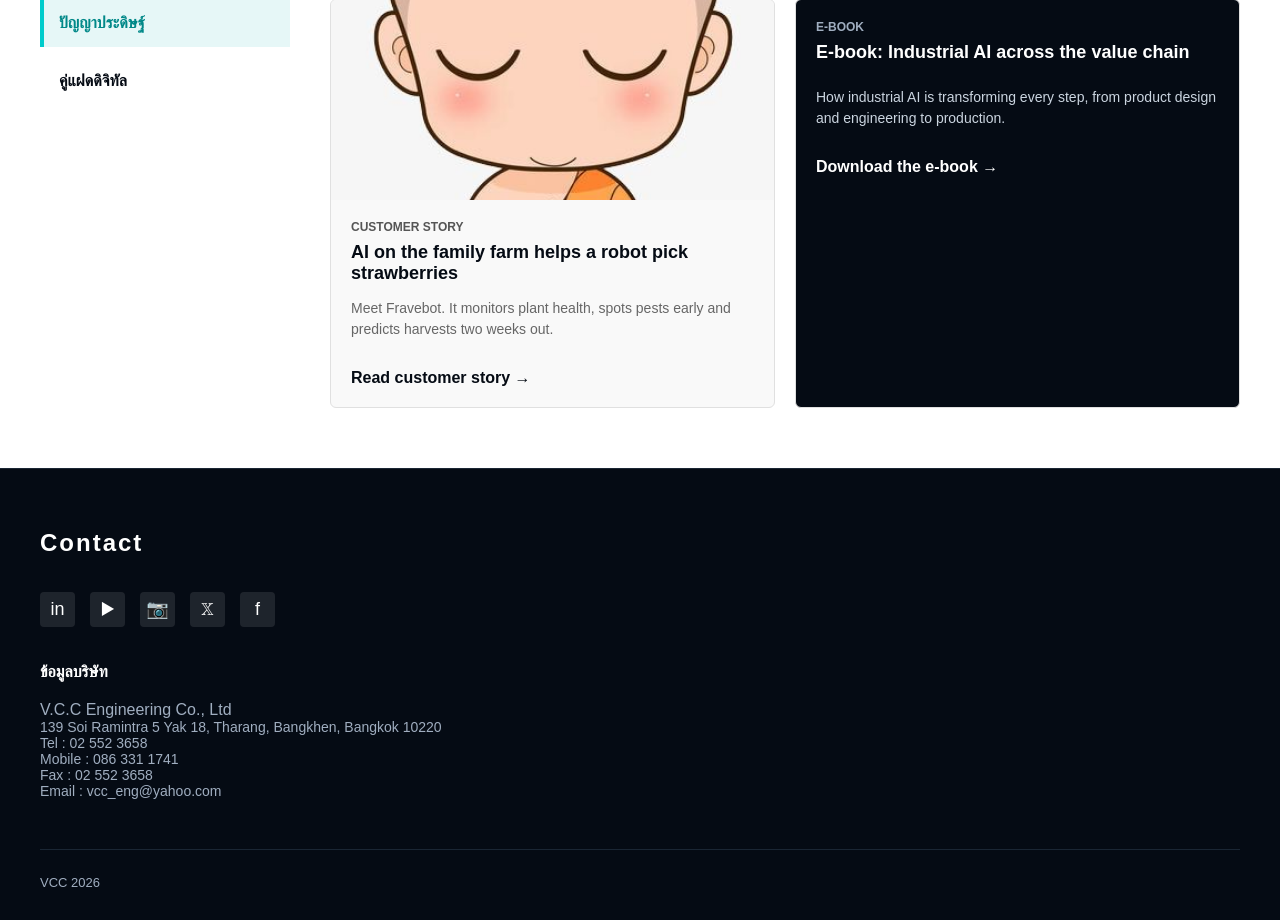
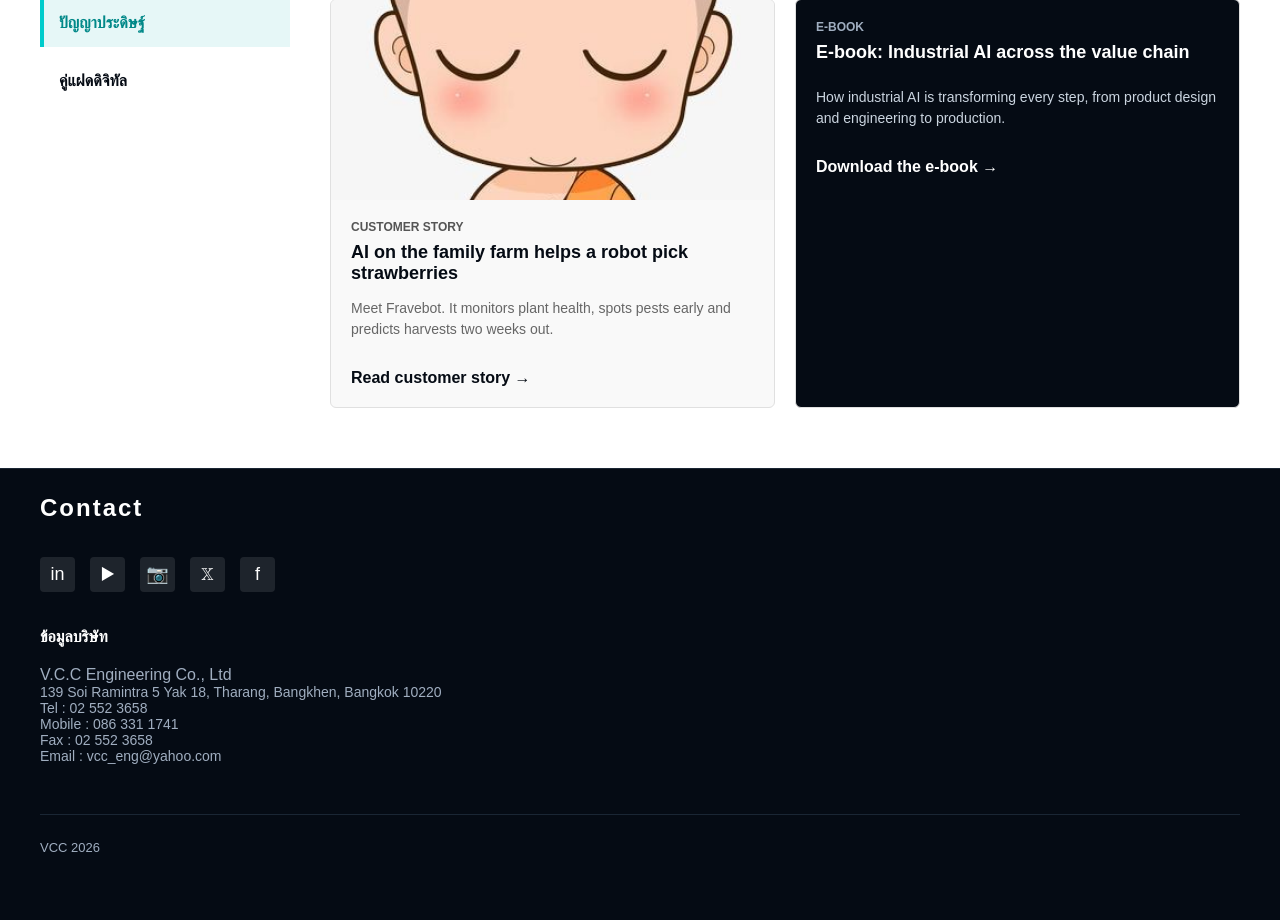
Before and after one commit to chanonson501-cyber/login-app, a Flask app: page / in a window 1280 px wide. Shown: the part 910-1830 px from the top of the page. After the commit the page ends 1762 px from the top, so only its background shows below. Run offline with Flask 3, Linux system fonts and the light colour scheme.

```diff
--- a/templates/login.html
+++ b/templates/login.html
@@ -341,7 +341,7 @@
         footer {
             background-color: #050b14;
             color: #ffffff;
-            padding: 60px 40px 30px 40px;
+            padding: 25px 40px 15px 40px;
             border-top: 1px solid #1a2634;
             font-family: Arial, sans-serif;
         }
```
